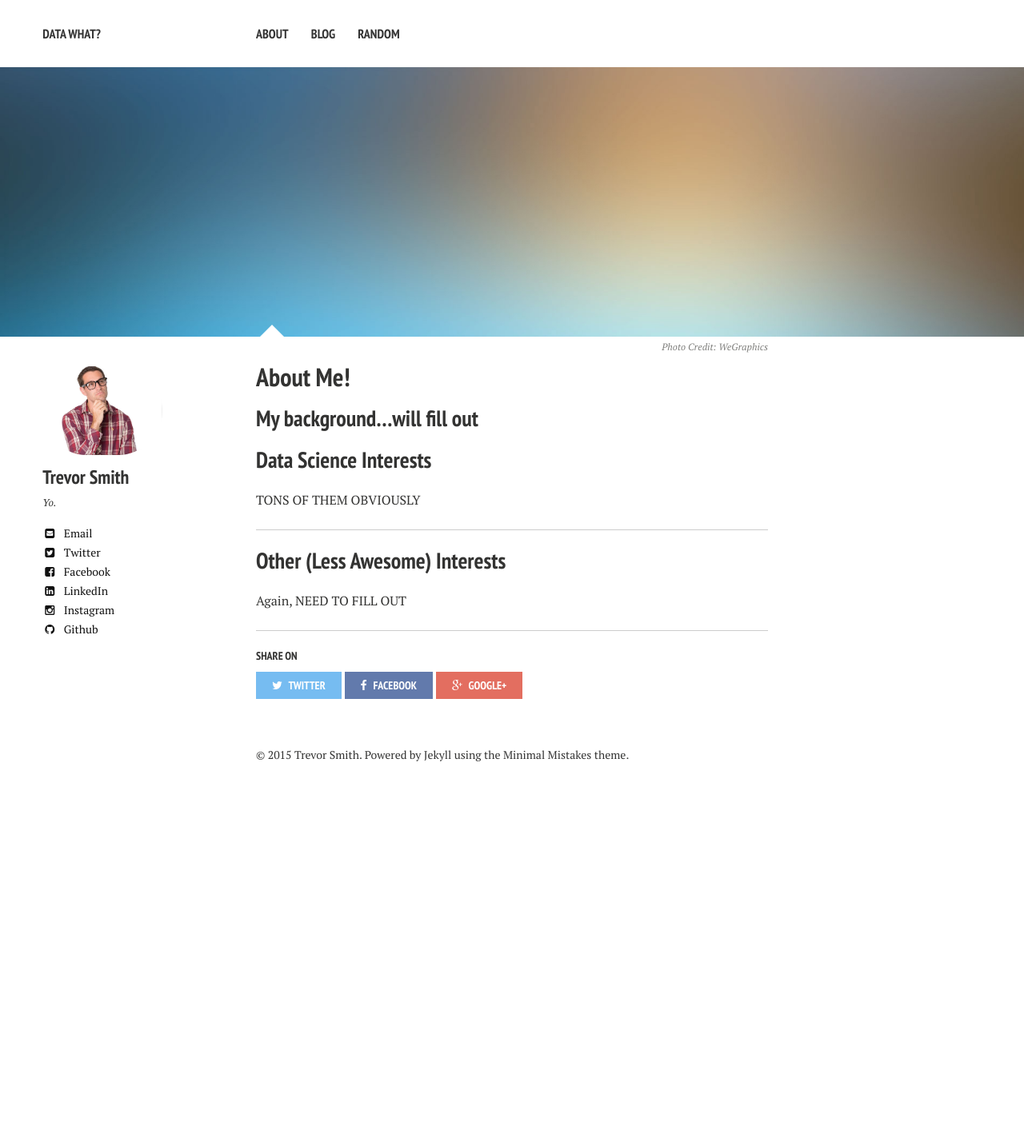
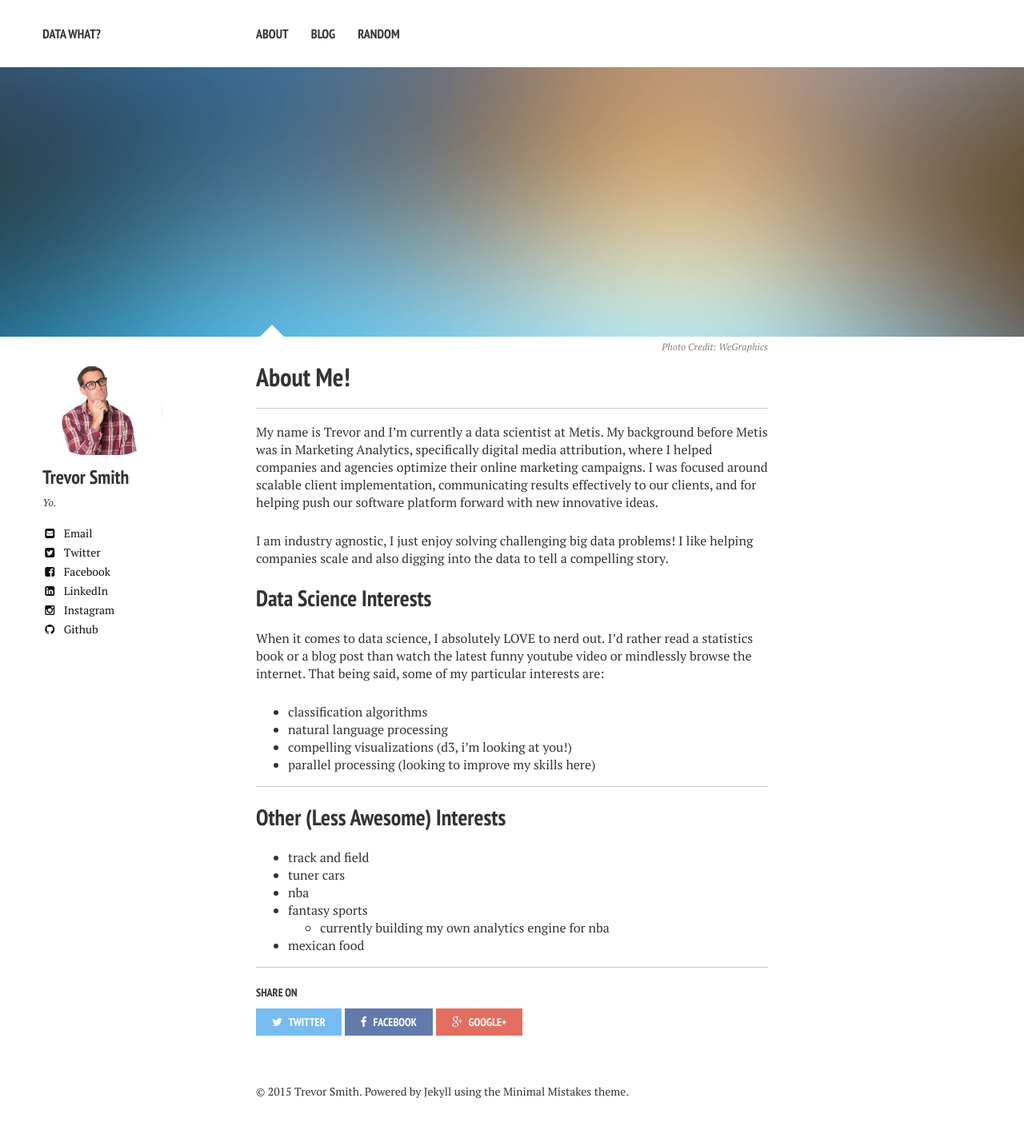
Before and after one commit to trevor-smith/trevor-smith.github.io, a Jekyll site: the page built from about/index.md, in a window 1280 px wide. Shown: the whole page at 80% size. Built offline with Jekyll 4.4.1, drawn with Linux system fonts in a browser that asks for light colours; nearby versions of some CDN libraries; before the commit the page ends 1002 px from its top, so only the background shows below that.

Commit message:
updated about me

```diff
--- a/about/index.md
+++ b/about/index.md
@@ -9,15 +9,26 @@ image:
   creditlink: http://wegraphics.net/downloads/free-ultimate-blurred-background-pack/
 ---
 
-My background...will fill out
 ---
+My name is Trevor and I'm currently a data scientist at Metis.  My background before Metis was in Marketing Analytics, specifically digital media attribution, where I helped companies and agencies optimize their online marketing campaigns.  I was focused around scalable client implementation, communicating results effectively to our clients, and for helping push our software platform forward with new innovative ideas.
 
+I am industry agnostic, I just enjoy solving challenging big data problems!  I like helping companies scale and also digging into the data to tell a compelling story.
 ## Data Science Interests
 
-TONS OF THEM OBVIOUSLY
+When it comes to data science, I absolutely LOVE to nerd out.  I'd rather read a statistics book or a blog post than watch the latest funny youtube video or mindlessly browse the internet.  That being said, some of my particular interests are:
+
+- classification algorithms
+- natural language processing
+- compelling visualizations (d3, i'm looking at you!)
+- parallel processing (looking to improve my skills here)
 
 ---
 
 ## Other (Less Awesome) Interests
 
-Again, NEED TO FILL OUT
+- track and field
+- tuner cars
+- nba
+- fantasy sports
+    - currently building my own analytics engine for nba
+- mexican food
```
